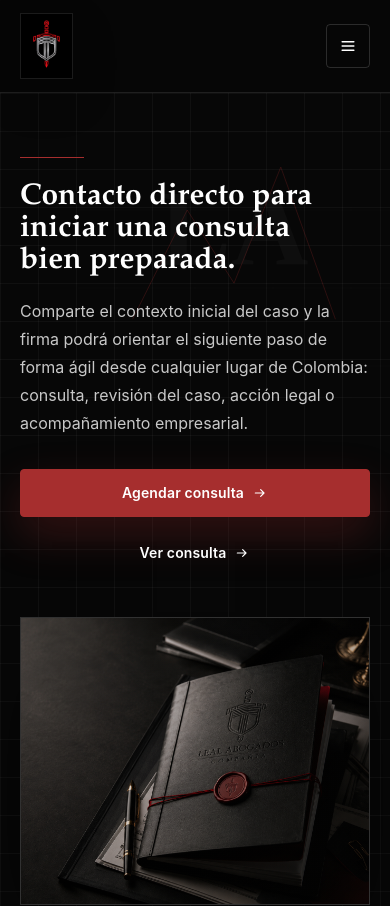
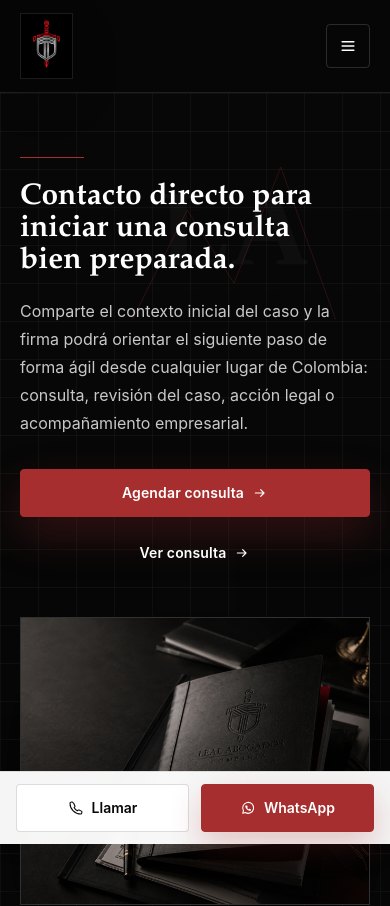
Before and after one commit to davidricardobc/LealAbogados, a Next.js app: page /contacto in a window 390 px wide. Shown: the top 906 px of the page. Built offline with nearby package versions, Linux system fonts and the light colour scheme.

Commit message:
feat: mejorar conversion movil en Leal

```diff
--- a/src/app/layout.tsx
+++ b/src/app/layout.tsx
@@ -1,4 +1,5 @@
 import type { Metadata } from "next";
+import { MobileContactBar } from "@/components/mobile-contact-bar";
 import { SiteFooter } from "@/components/site-footer";
 import { SiteHeader } from "@/components/site-header";
 import { StructuredData } from "@/components/structured-data";
@@ -71,6 +72,7 @@ export default function RootLayout({ children }: Readonly<{ children: React.Reac
         <SiteHeader />
         <main>{children}</main>
         <SiteFooter />
+        <MobileContactBar />
       </body>
     </html>
   );
--- a/src/components/icons.tsx
+++ b/src/components/icons.tsx
@@ -36,6 +36,37 @@ export function MenuIcon(props: SVGProps<SVGSVGElement>) {
   );
 }
 
+export function PhoneIcon(props: SVGProps<SVGSVGElement>) {
+  return (
+    <svg viewBox="0 0 24 24" aria-hidden="true" fill="none" {...props}>
+      <path
+        d="M8.7 5.2 10.4 9c.2.5.1 1.1-.3 1.4l-1 1c1.1 2.1 2.8 3.8 4.9 4.9l1-1c.4-.4 1-.5 1.5-.3l3.7 1.7c.5.2.8.7.7 1.3l-.4 2c-.1.6-.6 1-1.2 1A16.3 16.3 0 0 1 3 4.7c0-.6.4-1.1 1-1.2l2-.4c.6-.1 1.1.2 1.4.7Z"
+        stroke="currentColor"
+        strokeLinecap="round"
+        strokeLinejoin="round"
+        strokeWidth="1.6"
+      />
+    </svg>
+  );
+}
+
+export function WhatsAppIcon(props: SVGProps<SVGSVGElement>) {
+  return (
+    <svg viewBox="0 0 24 24" aria-hidden="true" fill="none" {...props}>
+      <path
+        d="M4.1 19.9 5.2 16A8.2 8.2 0 1 1 8 18.8l-3.9 1.1Z"
+        stroke="currentColor"
+        strokeLinejoin="round"
+        strokeWidth="1.6"
+      />
+      <path
+        d="M9.1 8.7c.2-.4.4-.4.7-.4h.5c.2 0 .4.1.5.4l.7 1.6c.1.3.1.5-.1.7l-.4.5c-.1.1-.2.3-.1.5.4.8 1.1 1.5 1.9 1.9.2.1.4 0 .5-.1l.5-.4c.2-.2.5-.2.7-.1l1.6.7c.3.1.4.3.4.6v.4c0 .3-.1.6-.4.8-.5.4-1.2.6-1.8.5-3.2-.5-5.9-3.2-6.4-6.4-.1-.6.1-1.3.5-1.8Z"
+        fill="currentColor"
+      />
+    </svg>
+  );
+}
+
 export function MarkIcon(props: SVGProps<SVGSVGElement>) {
   return (
     <svg viewBox="0 0 44 44" aria-hidden="true" fill="none" {...props}>
--- a/src/components/lead-form.tsx
+++ b/src/components/lead-form.tsx
@@ -20,6 +20,41 @@ const channelLabels: Record<string, string> = {
   correo: "Correo",
 };
 
+function getAttributionLines(context: string) {
+  const lines = [`Origen interno: ${context}`];
+
+  if (typeof window === "undefined") {
+    return lines;
+  }
+
+  const params = new URLSearchParams(window.location.search);
+  const source = params.get("utm_source");
+  const medium = params.get("utm_medium");
+  const campaign = params.get("utm_campaign");
+  const term = params.get("utm_term");
+  const content = params.get("utm_content");
+
+  lines.push(`Página: ${window.location.pathname}`);
+
+  if (source || medium || campaign) {
+    lines.push(`Campaña: ${[source, medium, campaign].filter(Boolean).join(" / ")}`);
+  }
+
+  if (term) {
+    lines.push(`Término: ${term}`);
+  }
+
+  if (content) {
+    lines.push(`Contenido: ${content}`);
+  }
+
+  if (document.referrer) {
+    lines.push(`Referencia: ${document.referrer}`);
+  }
+
+  return lines;
+}
+
 export function LeadForm({ context }: LeadFormProps) {
   function handleSubmit(event: FormEvent<HTMLFormElement>) {
     event.preventDefault();
@@ -38,6 +73,7 @@ export function LeadForm({ context }: LeadFormProps) {
       `Urgencia: ${urgencyLabels[urgency] ?? "No indicada"}`,
       `Canal preferido: ${channelLabels[preferredChannel] ?? "No indicado"}`,
       `Resumen: ${formData.get("case_summary") || ""}`,
+      ...getAttributionLines(context),
     ].join("\n");
 
     window.open(`https://wa.me/${siteConfig.whatsappNumber}?text=${encodeURIComponent(message)}`, "_blank", "noopener,noreferrer");
--- /dev/null
+++ b/src/components/mobile-contact-bar.tsx
@@ -0,0 +1,39 @@
+import { PhoneIcon, WhatsAppIcon } from "@/components/icons";
+import { siteConfig, whatsappUrl } from "@/data/site";
+import { conversionEvents } from "@/lib/conversion";
+
+const phoneHref = `tel:${siteConfig.phone.replace(/[^\d+]/g, "")}`;
+
+export function MobileContactBar() {
+  return (
+    <>
+      <div className="h-[4.75rem] md:hidden" aria-hidden="true" />
+      <div className="fixed inset-x-0 bottom-0 z-50 border-t border-ink/10 bg-white/96 px-4 py-3 shadow-[0_-18px_44px_rgba(7,7,7,0.16)] backdrop-blur md:hidden">
+        <div className="mx-auto grid max-w-md grid-cols-2 gap-3">
+          <a
+            className="inline-flex min-h-12 items-center justify-center gap-2 rounded-sm border border-ink/14 bg-white px-4 text-sm font-semibold text-ink transition active:translate-y-px"
+            data-event={conversionEvents.phoneClick}
+            data-event-label="Llamar"
+            data-event-location="mobile-sticky"
+            href={phoneHref}
+          >
+            <PhoneIcon className="h-4 w-4" />
+            <span>Llamar</span>
+          </a>
+          <a
+            className="inline-flex min-h-12 items-center justify-center gap-2 rounded-sm border border-brand-red bg-brand-red px-4 text-sm font-semibold text-white shadow-[0_14px_32px_rgba(166,46,46,0.24)] transition active:translate-y-px"
+            data-event={conversionEvents.whatsappClick}
+            data-event-label="WhatsApp"
+            data-event-location="mobile-sticky"
+            href={whatsappUrl}
+            rel="noreferrer"
+            target="_blank"
+          >
+            <WhatsAppIcon className="h-4 w-4" />
+            <span>WhatsApp</span>
+          </a>
+        </div>
+      </div>
+    </>
+  );
+}
--- a/src/lib/conversion.ts
+++ b/src/lib/conversion.ts
@@ -1,5 +1,6 @@
 export const conversionEvents = {
   whatsappClick: "whatsapp_click",
+  phoneClick: "phone_click",
   consultationPageClick: "consultation_page_click",
   leadFormSubmit: "lead_form_submit",
 } as const;
```
